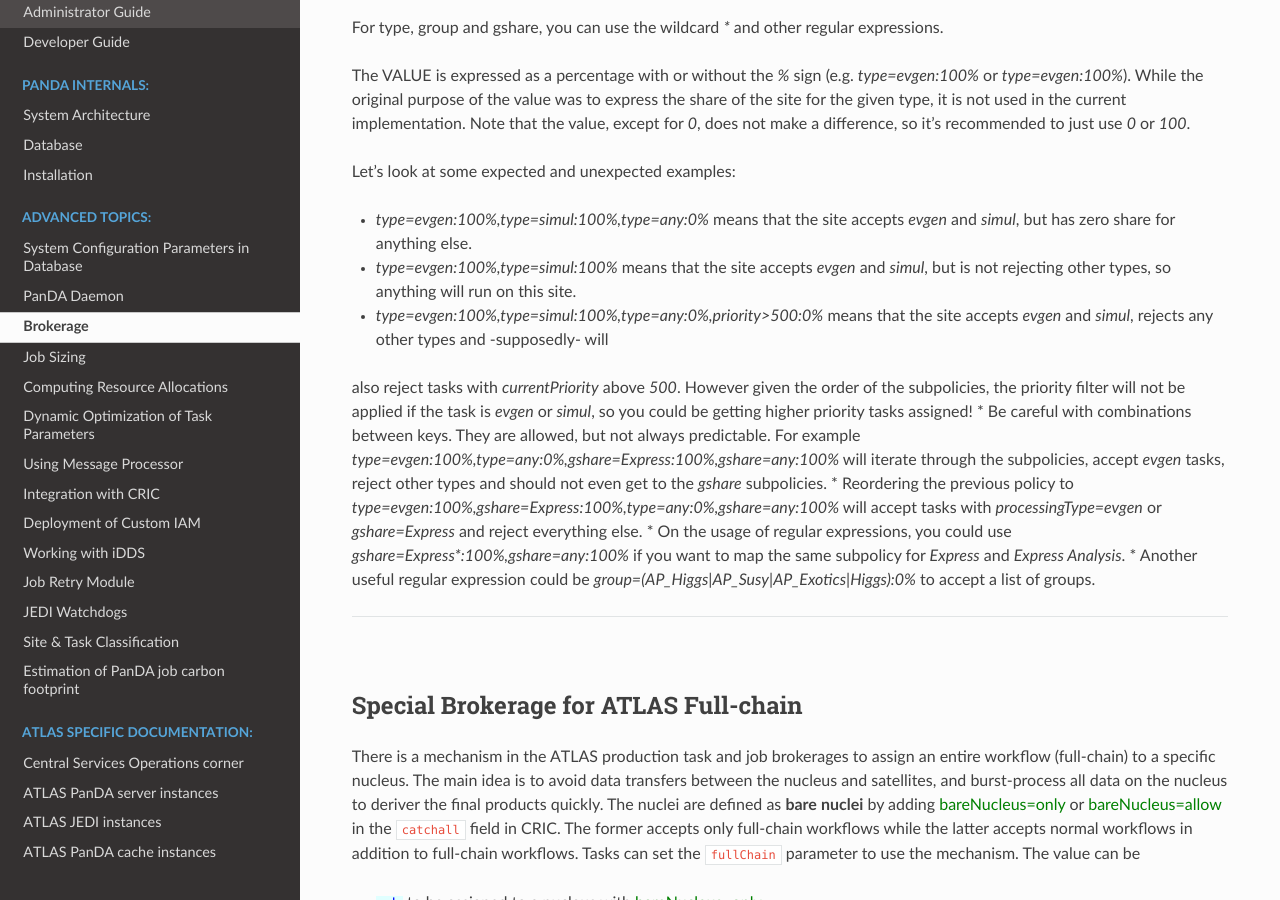
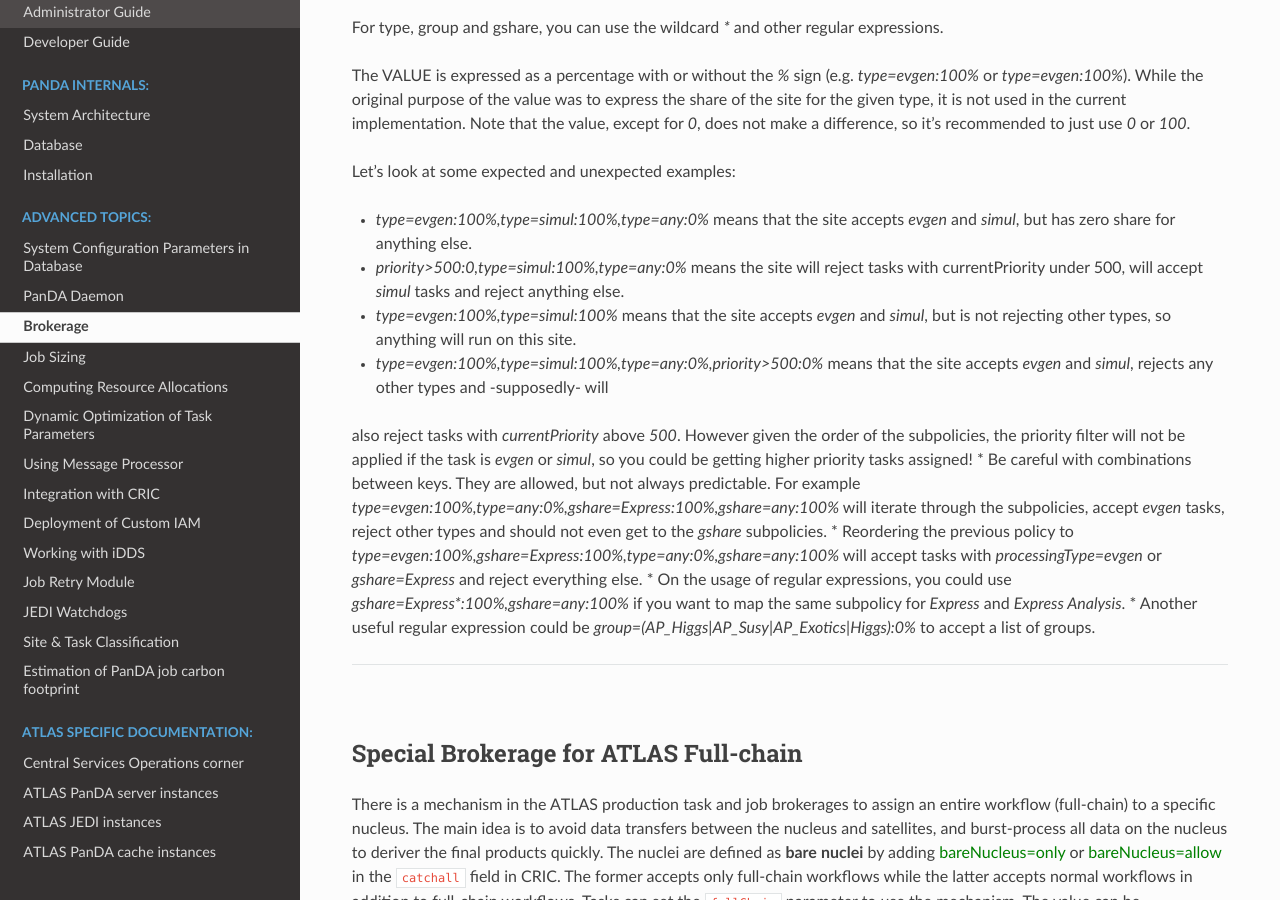
Before and after one commit to PanDAWMS/panda-docs, a Sphinx documentation site: the page built from docs/source/advanced/brokerage.rst, in a window 1280 px wide and 900 px high, scrolled down 9451 px. Built offline with Sphinx 7.4.7 and the Read the Docs theme 2.0.0, drawn with Linux system fonts in a browser that asks for light colours; pages that are not in the unit, such as notebooks, are missing from menus.

Commit message:
Zero Share update: added example from Rod

```diff
--- a/docs/source/advanced/brokerage.rst
+++ b/docs/source/advanced/brokerage.rst
@@ -497,6 +497,7 @@
 Let's look at some expected and unexpected examples:
 
 * `type=evgen:100%,type=simul:100%,type=any:0%` means that the site accepts `evgen` and `simul`, but has zero share for anything else.
+* `priority>500:0,type=simul:100%,type=any:0%` means the site will reject tasks with currentPriority under 500, will accept `simul` tasks and reject anything else.
 * `type=evgen:100%,type=simul:100%` means that the site accepts `evgen` and `simul`, but is not rejecting other types, so anything will run on this site.
 * `type=evgen:100%,type=simul:100%,type=any:0%,priority>500:0%` means that the site accepts `evgen` and `simul`, rejects any other types and -supposedly- will
 also reject tasks with `currentPriority` above `500`. However given the order of the subpolicies, the priority filter will not be applied if the task is `evgen` or `simul`, so you could
```
